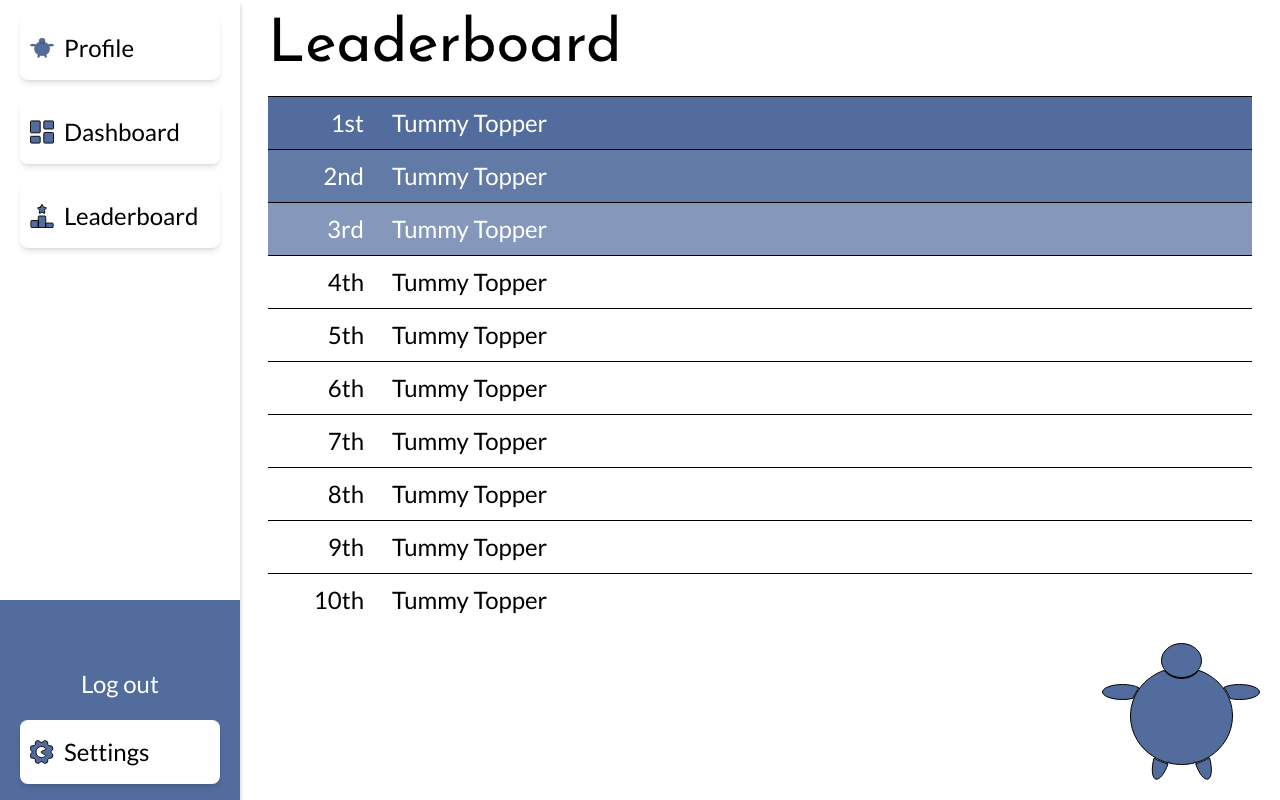
After one commit to Tbone8098/codingDojo-student-portal, a Flask app: template flask_app/templates/basic_user/leaderboard.html in a window 1280 px wide. The commit adds this page. Run offline with Flask 2, Linux system fonts and the light colour scheme; the template is opened without the code that fills it, so the values that code supplies are empty; some libraries are stand-ins or nearby versions.

Commit message:
added leaderboard

```diff
--- a/flask_app/controllers/controller_student.py
+++ b/flask_app/controllers/controller_student.py
@@ -77,3 +77,7 @@ def student_profile(subpage='user'):
         'subpage': subpage
     }
     return render_template("basic_user/profile.html", **context)
+
+@app.route("/leaderboard")
+def leader_board():
+    return render_template("basic_user/leaderboard.html")
--- /dev/null
+++ b/flask_app/templates/basic_user/leaderboard.html
@@ -0,0 +1,23 @@
+{% import 'components/header.html' as head %}
+{% import 'components/leaderboard_utils.html' as leaderboard %}
+
+{% extends 'base.html' %}
+
+{% block base_navbar %}
+{% include 'components/navbar.html' %}
+{% endblock base_navbar %}
+
+{% block base_content %}
+<div class="flex flex-col">
+    {{ head.header('Leaderboard') }}
+    <div>
+
+        <ul class="flex flex-col">
+            {% for i in range(10) %}
+                <li>{{ leaderboard.item('Tummy Topper', i) }}</li>
+            {% endfor %}
+        </ul>
+
+    </div>
+</div>
+{% endblock base_content %}
--- /dev/null
+++ b/flask_app/templates/components/leaderboard_utils.html
@@ -0,0 +1,24 @@
+{% macro item(name, place) %}
+{% set ord = ['1st', '2nd', '3rd', '4th', '5th', '6th', '7th', '8th', '9th', '10th'] %}
+{% if place == 0 %}
+<div class="flex gap-7 bg-my-blue text-white py-2.5 border-t border-black">
+    <p class="w-24 text-right">{{ord[place]}}</p>
+    <p>{{name}}</p>
+</div>
+{% elif place == 1 %}
+<div class="flex gap-7  bg-my-blue/90 text-white py-2.5 border-t border-black">
+    <p class="w-24 text-right">{{ord[place]}}</p>
+    <p>{{name}}</p>
+</div>
+{% elif place == 2 %}
+<div class="flex gap-7 bg-my-blue/70 text-white py-2.5 border-t border-black">
+    <p class="w-24 text-right">{{ord[place]}}</p>
+    <p>{{name}}</p>
+</div>
+{% else %}
+<div class="flex gap-7 py-2.5 border-t border-black">
+    <p class="w-24 text-right">{{ord[place]}}</p>
+    <p>{{name}}</p>
+</div>
+{% endif %}
+{% endmacro %}
--- a/flask_app/templates/components/profile_utils.html
+++ b/flask_app/templates/components/profile_utils.html
@@ -1,6 +1,6 @@
 {% macro tab(title, link, selected, left) %}
 <a href="{{link}}"
-    class="{{ 'bg-my-blue text-white' if selected }} {{ 'rounded-tl-md' if left }} {{ 'rounded-tr-md' if not left }}  px-12 py-4 w-fit h-fit bg-white">
+    class="{{ 'bg-my-blue text-white' if selected else 'bg-white' }} {{ 'rounded-tl-md' if left else 'rounded-tr-md'}} px-12 py-4 w-fit h-fit">
     <p>{{title}}</p>
 </a>
 {% endmacro %}
```
